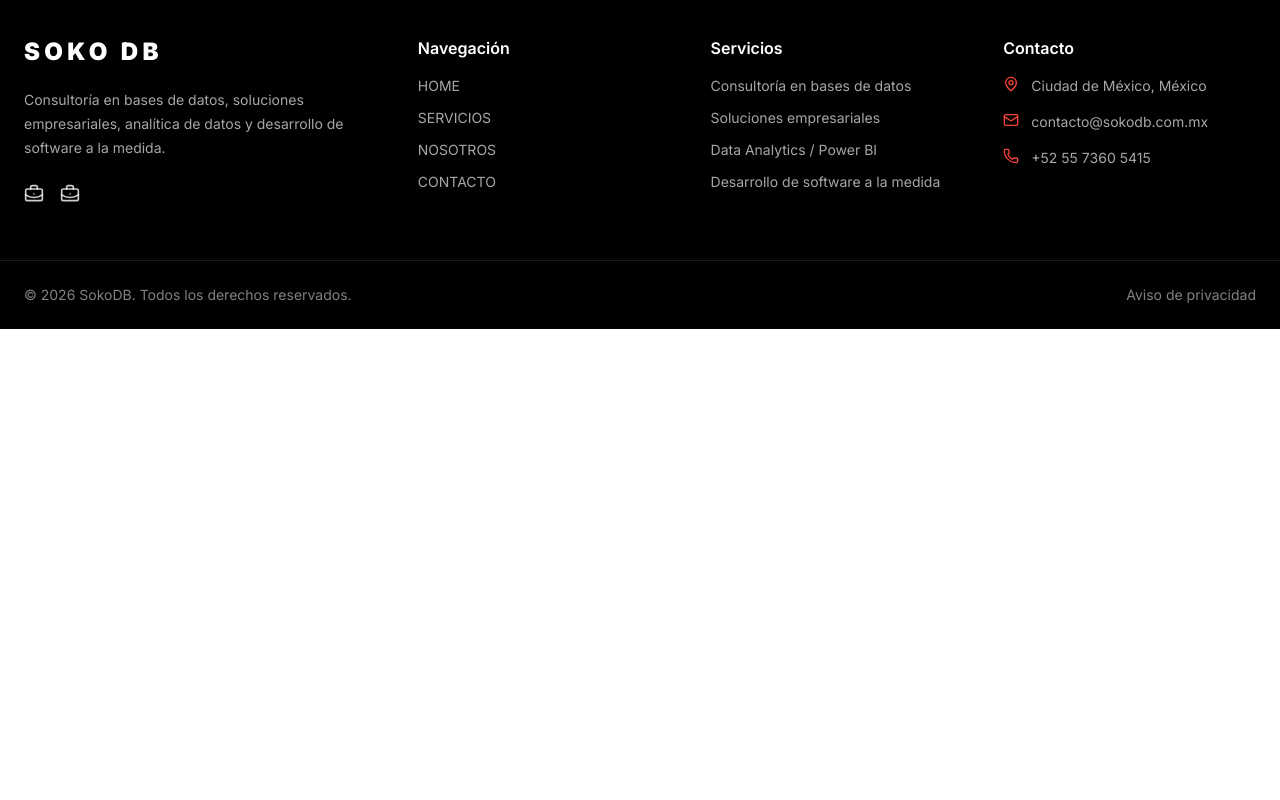
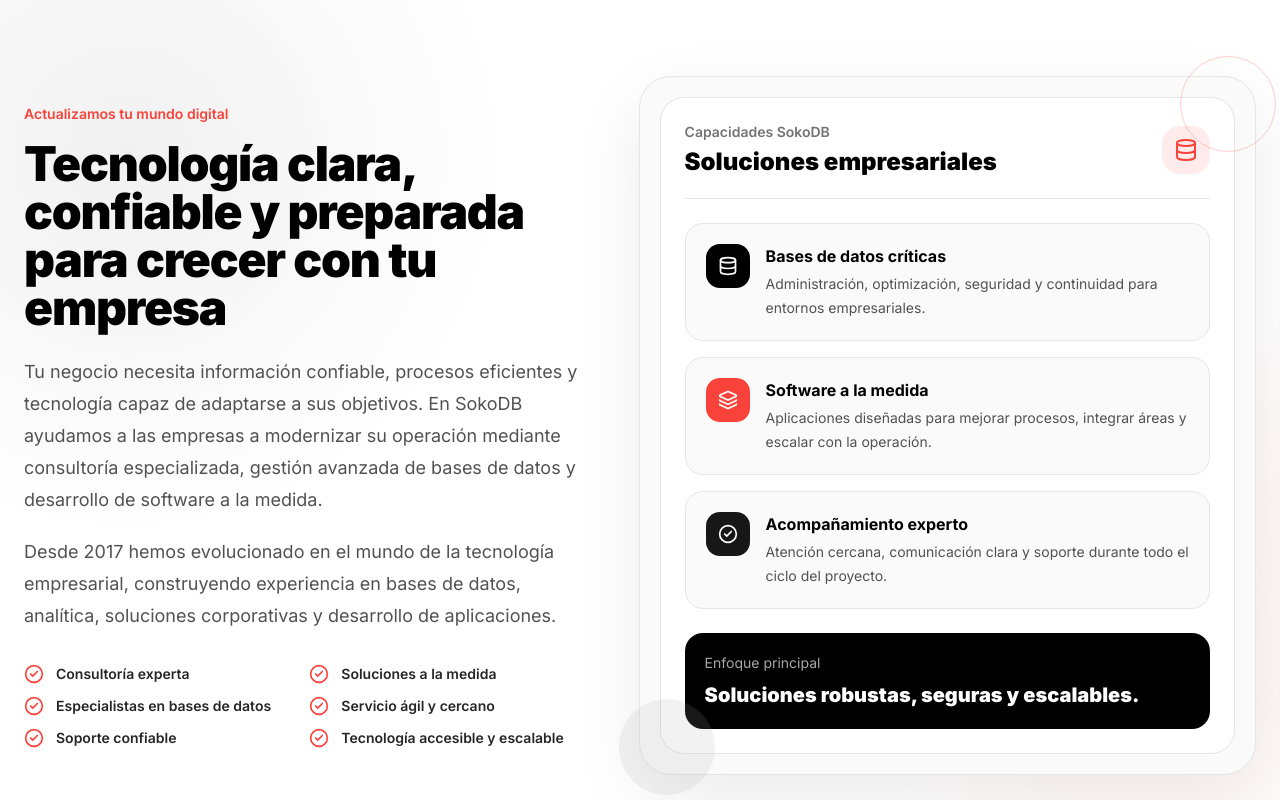
Before and after one commit to UserSoko01/sokodb-web, a Next.js app: page / in a window 1280 px wide. Shown: the part 1440-2240 px from the top of the page. Before the commit the page ends 1769 px from the top, so only its background shows below. Built offline with nearby package versions, Linux system fonts and the light colour scheme.

Commit message:
se añade la seccion AboutPreview a home

```diff
--- a/src/app/page.tsx
+++ b/src/app/page.tsx
@@ -1,3 +1,4 @@
+import { AboutPreview } from "@/components/sections/AboutPreview";
 import { HomeHero } from "@/components/sections/HomeHero";
 import { TrustStrip } from "@/components/sections/TrustStrip";
 
@@ -6,6 +7,7 @@
     <>
       <HomeHero />
       <TrustStrip />
+      <AboutPreview />
     </>
   );
 }
--- /dev/null
+++ b/src/components/sections/AboutPreview.tsx
@@ -0,0 +1,142 @@
+import { CheckCircle2, Database, Layers3 } from "lucide-react";
+
+const highlights = [
+  "Consultoría experta",
+  "Soluciones a la medida",
+  "Especialistas en bases de datos",
+  "Servicio ágil y cercano",
+  "Soporte confiable",
+  "Tecnología accesible y escalable",
+];
+
+export function AboutPreview() {
+  return (
+    <section className="relative overflow-hidden bg-white">
+      <div className="pointer-events-none absolute inset-0 bg-[radial-gradient(circle_at_10%_20%,rgba(167,168,169,0.16),transparent_28%),radial-gradient(circle_at_90%_70%,rgba(249,66,58,0.08),transparent_24%)]" />
+
+      <div className="relative mx-auto grid max-w-7xl items-center gap-14 px-6 py-24 lg:grid-cols-[0.95fr_1.05fr]">
+        <div>
+          <p className="text-sm font-semibold text-[#F9423A]">
+            Actualizamos tu mundo digital
+          </p>
+
+          <h2 className="mt-4 text-3xl font-black tracking-tight text-black md:text-5xl">
+            Tecnología clara, confiable y preparada para crecer con tu empresa
+          </h2>
+
+          <p className="mt-6 text-lg leading-8 text-neutral-600">
+            Tu negocio necesita información confiable, procesos eficientes y
+            tecnología capaz de adaptarse a sus objetivos. En SokoDB ayudamos a
+            las empresas a modernizar su operación mediante consultoría
+            especializada, gestión avanzada de bases de datos y desarrollo de
+            software a la medida.
+          </p>
+
+          <p className="mt-5 text-lg leading-8 text-neutral-600">
+            Desde 2017 hemos evolucionado en el mundo de la tecnología
+            empresarial, construyendo experiencia en bases de datos, analítica,
+            soluciones corporativas y desarrollo de aplicaciones.
+          </p>
+
+          <div className="mt-8 grid gap-3 sm:grid-cols-2">
+            {highlights.map((highlight) => (
+              <div key={highlight} className="flex items-center gap-3">
+                <CheckCircle2 className="h-5 w-5 shrink-0 text-[#F9423A]" />
+                <span className="text-sm font-semibold text-neutral-800">
+                  {highlight}
+                </span>
+              </div>
+            ))}
+          </div>
+        </div>
+
+        <div className="relative">
+          <div className="rounded-[2rem] border border-neutral-200 bg-neutral-50 p-5 shadow-[0_24px_70px_rgba(0,0,0,0.08)]">
+            <div className="rounded-[1.5rem] border border-neutral-200 bg-white p-6">
+              <div className="flex items-center justify-between border-b border-neutral-200 pb-5">
+                <div>
+                  <p className="text-sm font-semibold text-neutral-500">
+                    Capacidades SokoDB
+                  </p>
+                  <h3 className="mt-1 text-2xl font-black text-black">
+                    Soluciones empresariales
+                  </h3>
+                </div>
+
+                <div className="flex h-12 w-12 items-center justify-center rounded-2xl bg-[#F9423A]/10">
+                  <Database className="h-6 w-6 text-[#F9423A]" />
+                </div>
+              </div>
+
+              <div className="mt-6 grid gap-4">
+                <div className="rounded-2xl border border-neutral-200 bg-neutral-50 p-5">
+                  <div className="flex items-start gap-4">
+                    <div className="flex h-11 w-11 shrink-0 items-center justify-center rounded-xl bg-black text-white">
+                      <Database className="h-5 w-5" />
+                    </div>
+
+                    <div>
+                      <h4 className="font-bold text-black">
+                        Bases de datos críticas
+                      </h4>
+                      <p className="mt-1 text-sm leading-6 text-neutral-600">
+                        Administración, optimización, seguridad y continuidad
+                        para entornos empresariales.
+                      </p>
+                    </div>
+                  </div>
+                </div>
+
+                <div className="rounded-2xl border border-neutral-200 bg-neutral-50 p-5">
+                  <div className="flex items-start gap-4">
+                    <div className="flex h-11 w-11 shrink-0 items-center justify-center rounded-xl bg-[#F9423A] text-white">
+                      <Layers3 className="h-5 w-5" />
+                    </div>
+
+                    <div>
+                      <h4 className="font-bold text-black">
+                        Software a la medida
+                      </h4>
+                      <p className="mt-1 text-sm leading-6 text-neutral-600">
+                        Aplicaciones diseñadas para mejorar procesos, integrar
+                        áreas y escalar con la operación.
+                      </p>
+                    </div>
+                  </div>
+                </div>
+
+                <div className="rounded-2xl border border-neutral-200 bg-neutral-50 p-5">
+                  <div className="flex items-start gap-4">
+                    <div className="flex h-11 w-11 shrink-0 items-center justify-center rounded-xl bg-neutral-900 text-white">
+                      <CheckCircle2 className="h-5 w-5" />
+                    </div>
+
+                    <div>
+                      <h4 className="font-bold text-black">
+                        Acompañamiento experto
+                      </h4>
+                      <p className="mt-1 text-sm leading-6 text-neutral-600">
+                        Atención cercana, comunicación clara y soporte durante
+                        todo el ciclo del proyecto.
+                      </p>
+                    </div>
+                  </div>
+                </div>
+              </div>
+
+              <div className="mt-6 rounded-2xl bg-black p-5 text-white">
+                <p className="text-sm text-white/65">Enfoque principal</p>
+                <p className="mt-2 text-xl font-black">
+                  Soluciones robustas, seguras y escalables.
+                </p>
+              </div>
+            </div>
+          </div>
+
+          <div className="pointer-events-none absolute -right-5 -top-5 h-24 w-24 rounded-full border border-[#F9423A]/25" />
+          <div className="pointer-events-none absolute -bottom-5 -left-5 h-24 w-24 rounded-full bg-[#A7A8A9]/15" />
+        </div>
+      </div>
+    </section>
+  );
+}
```
